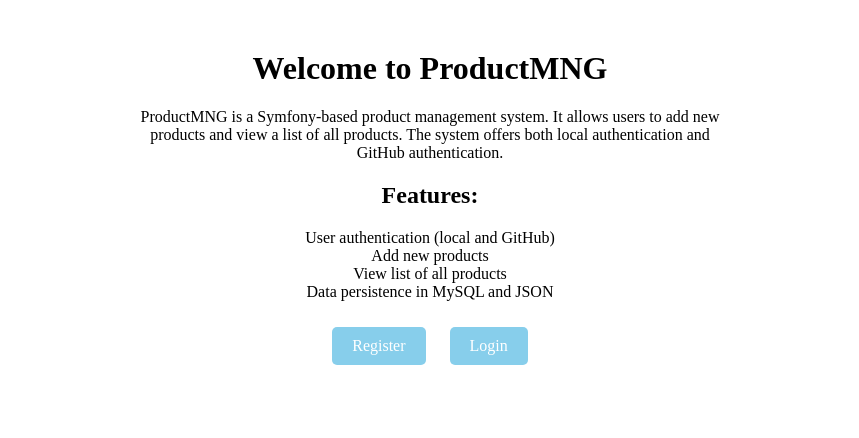
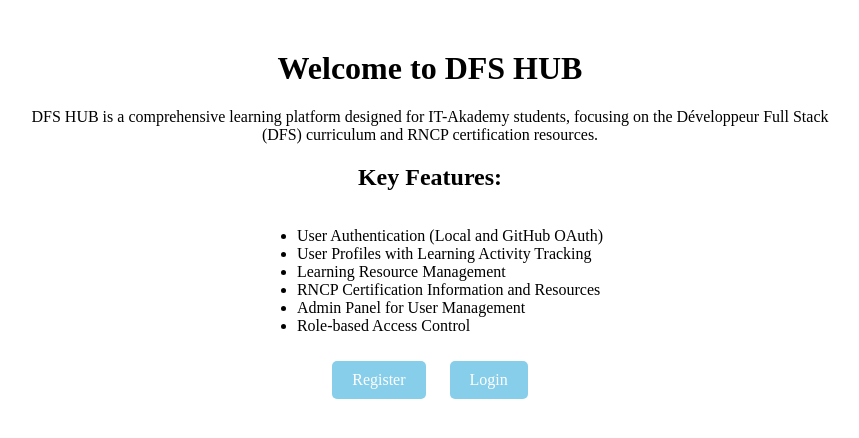
Before and after one commit to Amirofcodes/dfs-hub, a Symfony app: template templates/home/index.html.twig in a window 1280 px wide. Shown: the top 438 px of the page, without its empty margins (210-1069 px from the left). Run offline with Twig, Linux system fonts and the light colour scheme; the template is opened without the code that fills it, so the values that code supplies are empty; some libraries are stand-ins or nearby versions.

Commit message:
Update home page to reflect DFS HUB project
- Changed page title to "Welcome to DFS HUB"
- Updated main heading and project description
- Listed key features of DFS HUB platform
- Added welcome message and profile link for logged-in users
- Adjusted styling for better presentation of new content
- Removed references to the old ProductMNG project

```diff
--- a/templates/home/index.html.twig
+++ b/templates/home/index.html.twig
@@ -1,13 +1,13 @@
 {% extends 'base.html.twig' %}
 
-{% block title %}Welcome to ProductMNG{% endblock %}
+{% block title %}Welcome to DFS HUB{% endblock %}
 
 {% block stylesheets %}
 {{ parent() }}
 <style>
     .home-container {
         text-align: center;
-        max-width: 600px;
+        max-width: 800px;
         margin: 50px auto;
     }
     .btn {
@@ -22,28 +22,37 @@
     .btn:hover {
         background-color: #5F9EA0;
     }
+    .feature-list {
+        text-align: left;
+        display: inline-block;
+    }
 </style>
 {% endblock %}
 
 {% block body %}
 <div class="home-container">
-    <h1>Welcome to ProductMNG</h1>
+    <h1>Welcome to DFS HUB</h1>
     <p>
-        ProductMNG is a Symfony-based product management system. It allows users to add new products
-        and view a list of all products. The system offers both local authentication and GitHub authentication.
+        DFS HUB is a comprehensive learning platform designed for IT-Akademy students,
+        focusing on the Développeur Full Stack (DFS) curriculum and RNCP certification resources.
     </p>
-    <h2>Features:</h2>
-    <ul style="list-style-type: none; padding: 0;">
-        <li>User authentication (local and GitHub)</li>
-        <li>Add new products</li>
-        <li>View list of all products</li>
-        <li>Data persistence in MySQL and JSON</li>
+    <h2>Key Features:</h2>
+    <ul class="feature-list">
+        <li>User Authentication (Local and GitHub OAuth)</li>
+        <li>User Profiles with Learning Activity Tracking</li>
+        <li>Learning Resource Management</li>
+        <li>RNCP Certification Information and Resources</li>
+        <li>Admin Panel for User Management</li>
+        <li>Role-based Access Control</li>
     </ul>
     {% if not app.user %}
         <div>
             <a href="{{ path('app_register') }}" class="btn">Register</a>
             <a href="{{ path('app_login') }}" class="btn">Login</a>
         </div>
+    {% else %}
+        <p>Welcome back, {{ app.user.email }}!</p>
+        <a href="{{ path('app_user') }}" class="btn">My Profile</a>
     {% endif %}
 </div>
 {% endblock %}
```
